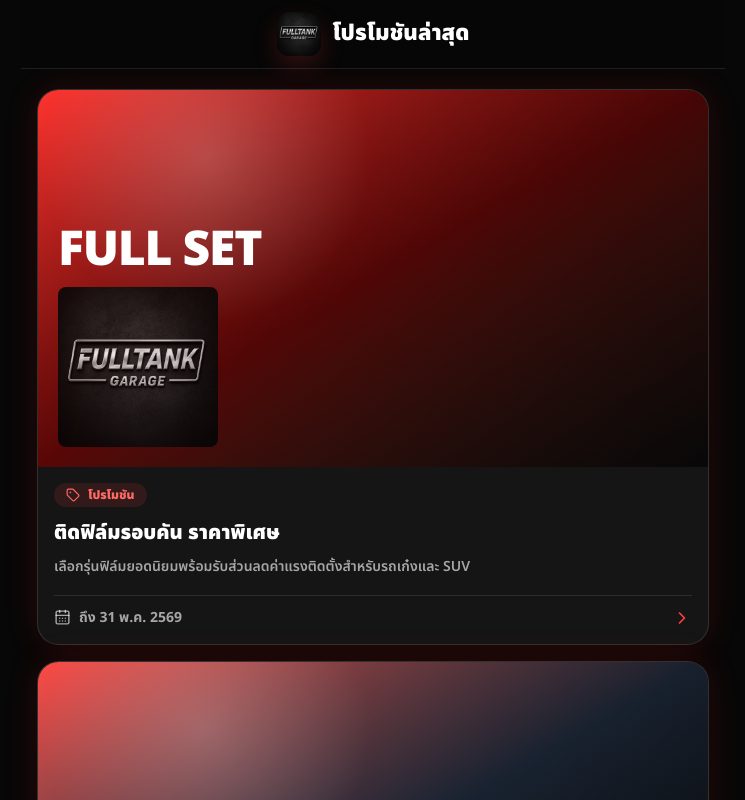
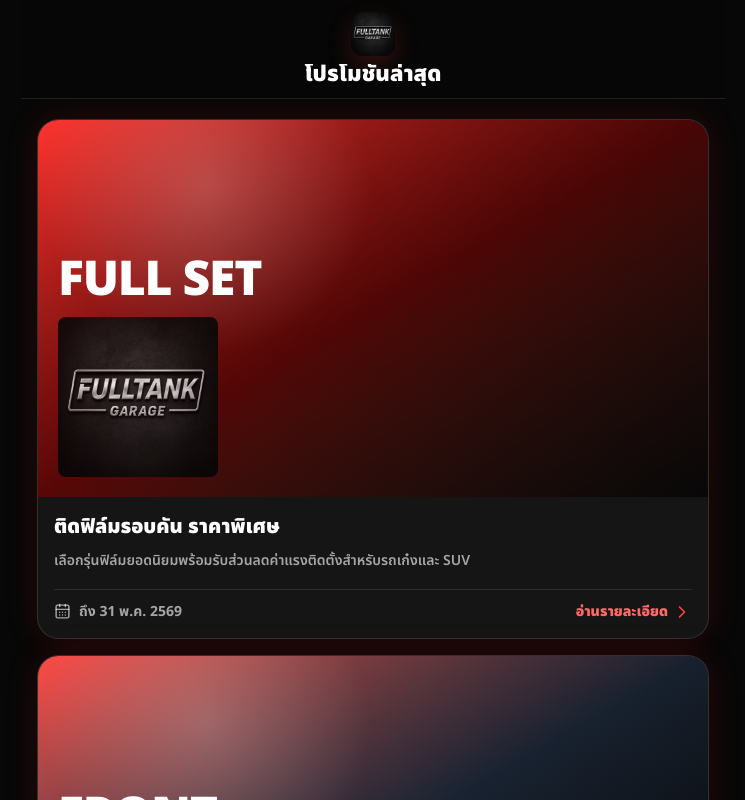
Before and after one commit to fulltank-garage/Fulltankgarage-Promotion, a React (Vite) app: page / in a window 1280 px wide. Shown: the top 800 px of the page, without its empty margins (267-1012 px from the left). Built offline with nearby package versions, Linux system fonts and the light colour scheme; no server answers.

Commit message:
feat: add promotion detail view

```diff
--- a/src/App.tsx
+++ b/src/App.tsx
@@ -1,4 +1,4 @@
-import { CalendarDays, ChevronRight, Tag } from 'lucide-react'
+import { ArrowLeft, CalendarDays, ChevronRight } from 'lucide-react'
 import { useEffect, useState } from 'react'
 import fulltankGarageLogo from './assets/fulltank-garage-logo.jpg'
 import { getJson } from './lib/api'
@@ -39,6 +39,7 @@
 function App() {
   const [items, setItems] = useState<Promotion[]>([])
   const [isLoadingPromotions, setIsLoadingPromotions] = useState(true)
+  const [selectedPromotion, setSelectedPromotion] = useState<Promotion | null>(null)
 
   useEffect(() => {
     let isMounted = true
@@ -89,25 +90,130 @@
     <main className="min-h-dvh bg-[#070707] px-4 pb-5 text-white">
       <div className="mx-auto w-full max-w-2xl">
         <nav className="sticky top-0 z-20 -mx-4 mb-5 border-b border-white/10 bg-[#070707]/94 px-4 py-3 backdrop-blur">
-          <div className="mx-auto flex w-full max-w-2xl items-center justify-center gap-3">
+          <div className="mx-auto grid min-h-11 w-full max-w-2xl grid-cols-[2.75rem_minmax(0,1fr)_2.75rem] items-center gap-3">
+            {selectedPromotion ? (
+              <button
+                aria-label="กลับไปหน้าโปรโมชัน"
+                className="grid size-11 place-items-center rounded-xl border border-white/10 bg-white/5 text-white transition active:scale-95"
+                onClick={() => setSelectedPromotion(null)}
+                type="button"
+              >
+                <ArrowLeft size={22} />
+              </button>
+            ) : (
+              <div />
+            )}
             <img
               alt="FullTank Garage"
-              className="h-11 w-11 shrink-0 rounded-xl object-cover shadow-[0_10px_24px_rgba(255,64,59,0.18)]"
+              className="mx-auto h-11 w-11 shrink-0 rounded-xl object-cover shadow-[0_10px_24px_rgba(255,64,59,0.18)]"
               src={fulltankGarageLogo}
             />
-            <h1 className="min-w-0 text-center text-[22px] font-black leading-none text-white">
-              โปรโมชันล่าสุด
+            <div />
+          </div>
+          <h1 className="mx-auto mt-2 max-w-2xl truncate text-center text-[22px] font-black leading-none text-white">
+            {selectedPromotion ? selectedPromotion.title : 'โปรโมชันล่าสุด'}
           </h1>
-          </div>
         </nav>
 
+        {selectedPromotion ? (
+          <PromotionDetail
+            promotion={selectedPromotion}
+            onBack={() => setSelectedPromotion(null)}
+          />
+        ) : (
           <section className="space-y-4">
             {isLoadingPromotions ? <PromotionListSkeleton /> : null}
             {items.map((promotion) => (
-            <article
-              className="overflow-hidden rounded-[1.35rem] border border-white/12 bg-[#151515] shadow-[0_0_34px_rgba(255,30,26,0.14)]"
+              <PromotionCard
                 key={promotion.title}
+                onOpen={() => setSelectedPromotion(promotion)}
+                promotion={promotion}
+              />
+            ))}
+          </section>
+        )}
+      </div>
+    </main>
+  )
+}
+
+function PromotionCard({
+  onOpen,
+  promotion,
+}: {
+  onOpen: () => void
+  promotion: Promotion
+}) {
+  return (
+    <article className="overflow-hidden rounded-[1.35rem] border border-white/12 bg-[#151515] shadow-[0_0_34px_rgba(255,30,26,0.14)]">
+      <button className="block w-full text-left" onClick={onOpen} type="button">
+        <PromotionMedia promotion={promotion} />
+
+        <div className="p-4">
+          <h2 className="text-xl font-black">{promotion.title}</h2>
+          <p className="mt-2 text-sm font-semibold leading-6 text-white/62">
+            {promotion.description}
+          </p>
+          <div className="mt-4 flex items-center justify-between gap-3 border-t border-white/10 pt-3">
+            <div className="flex items-center gap-2 text-sm font-bold text-white/62">
+              <CalendarDays size={17} />
+              ถึง {promotion.validUntil}
+            </div>
+            <div className="flex items-center gap-1 text-sm font-black text-[#ff6965]">
+              อ่านรายละเอียด
+              <ChevronRight className="text-[#ff403b]" size={20} />
+            </div>
+          </div>
+        </div>
+      </button>
+    </article>
+  )
+}
+
+function PromotionDetail({
+  onBack,
+  promotion,
+}: {
+  onBack: () => void
+  promotion: Promotion
+}) {
+  return (
+    <article className="overflow-hidden rounded-[1.35rem] border border-white/12 bg-[#151515] shadow-[0_0_34px_rgba(255,30,26,0.14)]">
+      <PromotionMedia promotion={promotion} />
+
+      <div className="p-5">
+        <h2 className="text-2xl font-black leading-tight text-white">
+          {promotion.title}
+        </h2>
+        <div className="mt-4 flex items-center gap-2 rounded-2xl border border-white/10 bg-[#0d0d0d] px-4 py-3 text-sm font-black text-white/68">
+          <CalendarDays className="text-[#ff403b]" size={18} />
+          ใช้ได้ถึง {promotion.validUntil}
+        </div>
+        <p className="mt-5 text-base font-semibold leading-8 text-white/70">
+          {promotion.description}
+        </p>
+        <div className="mt-5 rounded-2xl border border-[#ff403b]/22 bg-[#ff403b]/8 p-4">
+          <h3 className="text-sm font-black text-white">
+            รายละเอียดโปรโมชัน
+          </h3>
+          <p className="mt-2 text-sm font-semibold leading-6 text-white/62">
+            สามารถแสดงเงื่อนไข ส่วนลด ระยะเวลา และรายละเอียดเพิ่มเติมจากหลังบ้านได้ที่หน้านี้ เมื่อต้องการสอบถามเพิ่มเติมให้ติดต่อ FullTank Garage ผ่าน LINE หรือหน้าร้าน
+          </p>
+        </div>
+        <button
+          className="mt-5 h-12 w-full rounded-xl border border-white/12 bg-white/5 text-sm font-black text-white transition active:scale-[0.99]"
+          onClick={onBack}
+          type="button"
         >
+          กลับไปหน้าโปรโมชัน
+        </button>
+      </div>
+    </article>
+  )
+}
+
+function PromotionMedia({ promotion }: { promotion: Promotion }) {
+  return (
     <div className={`relative aspect-[16/9] bg-gradient-to-br ${promotion.gradient}`}>
       {promotion.imageUrl ? (
         <img
@@ -128,29 +234,6 @@
         />
       </div>
     </div>
-
-              <div className="p-4">
-                <div className="mb-3 inline-flex items-center gap-2 rounded-full bg-[#ff403b]/12 px-3 py-1 text-xs font-black text-[#ff6965]">
-                  <Tag size={14} />
-                  โปรโมชัน
-                </div>
-                <h2 className="text-xl font-black">{promotion.title}</h2>
-                <p className="mt-2 text-sm font-semibold leading-6 text-white/62">
-                  {promotion.description}
-                </p>
-                <div className="mt-4 flex items-center justify-between gap-3 border-t border-white/10 pt-3">
-                  <div className="flex items-center gap-2 text-sm font-bold text-white/62">
-                    <CalendarDays size={17} />
-                    ถึง {promotion.validUntil}
-                  </div>
-                  <ChevronRight className="text-[#ff403b]" size={20} />
-                </div>
-              </div>
-            </article>
-          ))}
-        </section>
-      </div>
-    </main>
   )
 }
 
```
Lines whose indentation alone changed are shown as unchanged.
